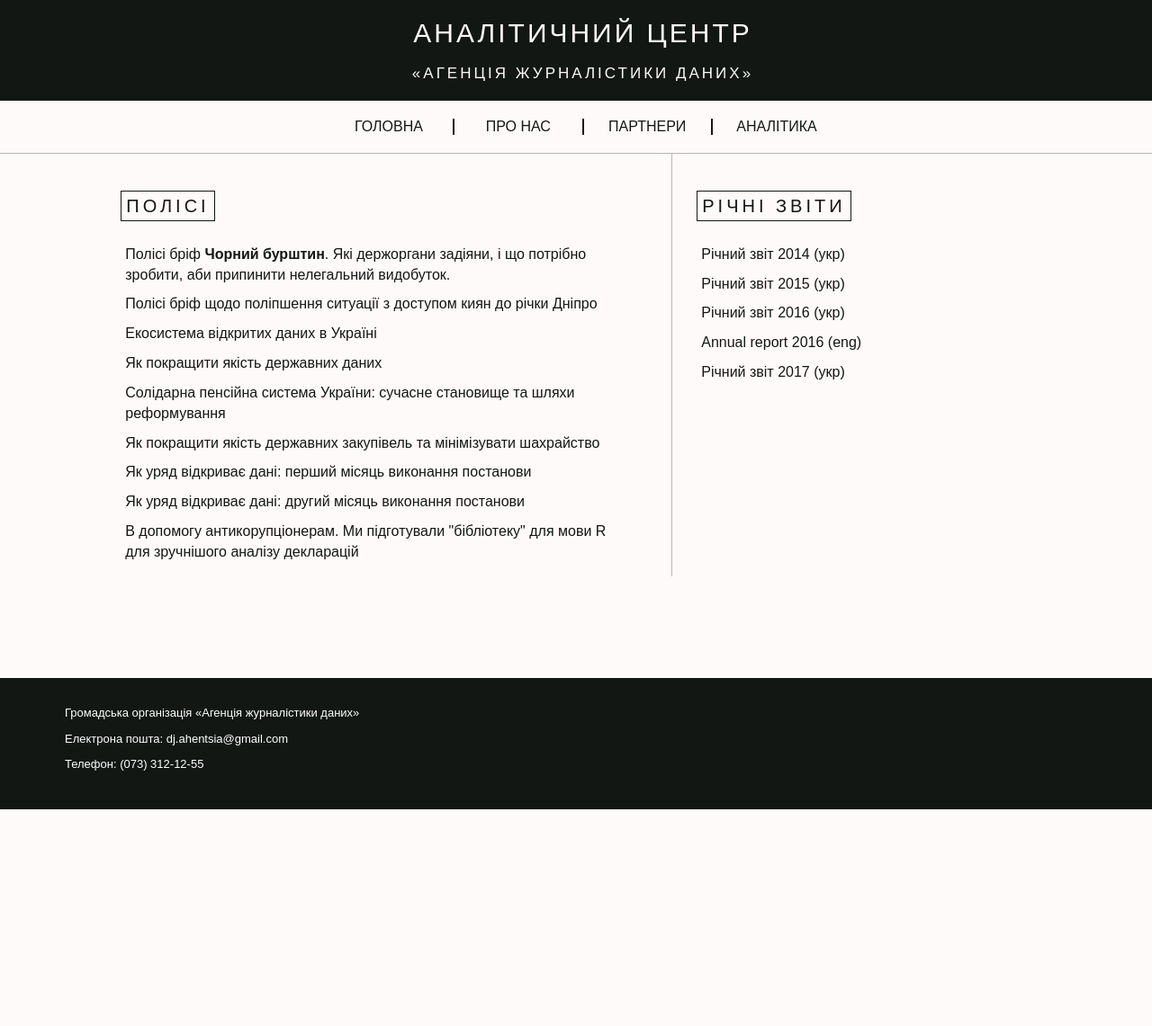
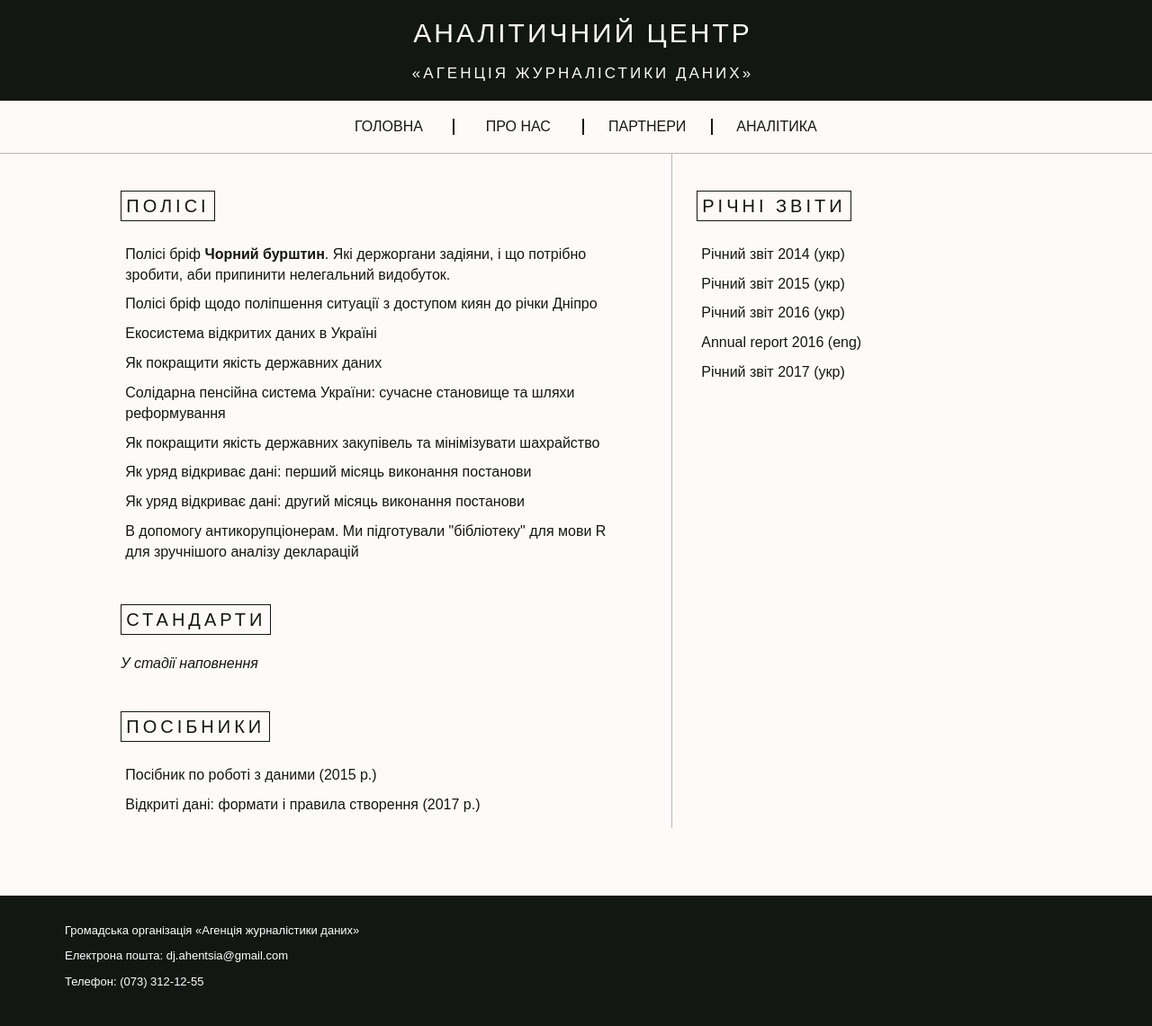
Before and after one commit to YevhDr/my-blog, a Jekyll site: the page built from analytics.md, in a window 1280 px wide. Shown: the whole page at 90% size. Built offline with Jekyll 4.4.1, drawn with Linux system fonts in a browser that asks for light colours; a script that is not in the unit is left out; before the commit the page ends 900 px from its top, so only the background shows below that.

Commit message:
додала стандарти і посібники

```diff
--- a/_layouts/analytics.html
+++ b/_layouts/analytics.html
@@ -24,6 +24,17 @@ layout: "wrapper"
                     <li class="withborder"><a href="http://texty.org.ua/pg/article/editorial/read/82178/V_dopomogu_antykorupcioneram_My_pidgotuvaly_biblioteku_dla" target="_blank">В допомогу антикорупціонерам. Ми підготували "бібліотеку" для мови R для зручнішого аналізу декларацій</a></li>
 
                 </ul>
+
+                <h2 class="subtitle m-t-40 m-b-20"><span>Стандарти</span></h2>
+                <p><i>У стадії наповнення</i></p>
+
+
+                <h2 class="subtitle m-t-40 m-b-20"><span>Посібники</span></h2>
+                <ul class="list-style-type-none m-l-0 p-l-0">
+                    <li class="withborder"><a href="http://texty.org.ua/pdf/data2015.pdf" target="_blank">Посібник по роботі з даними (2015 р.)</a></li>
+                    <li class="withborder"><a href="http://texty.org.ua/pdf/data2017.pdf" target="_blank">Відкриті дані: формати і правила створення (2017 р.)</a></li>
+                </ul>
+
 
 </div>
             </div>
--- a/css/style.css
+++ b/css/style.css
@@ -643,9 +643,6 @@ li.withborder {
   padding: 5px;
   color: #121714; }
 
-li.withborder:hover {
-  font-weight: 800; }
-
 /* --------------------------------
    section appearance animation
 -------------------------------- */
--- a/style.scss/style.scss
+++ b/style.scss/style.scss
@@ -686,7 +686,7 @@ li.withborder {
 }
 
 li.withborder:hover {
-  font-weight: 800;
+  //font-weight: 800;
 }
 
 /* --------------------------------
```
Also changed, not shown: 1 other file.
